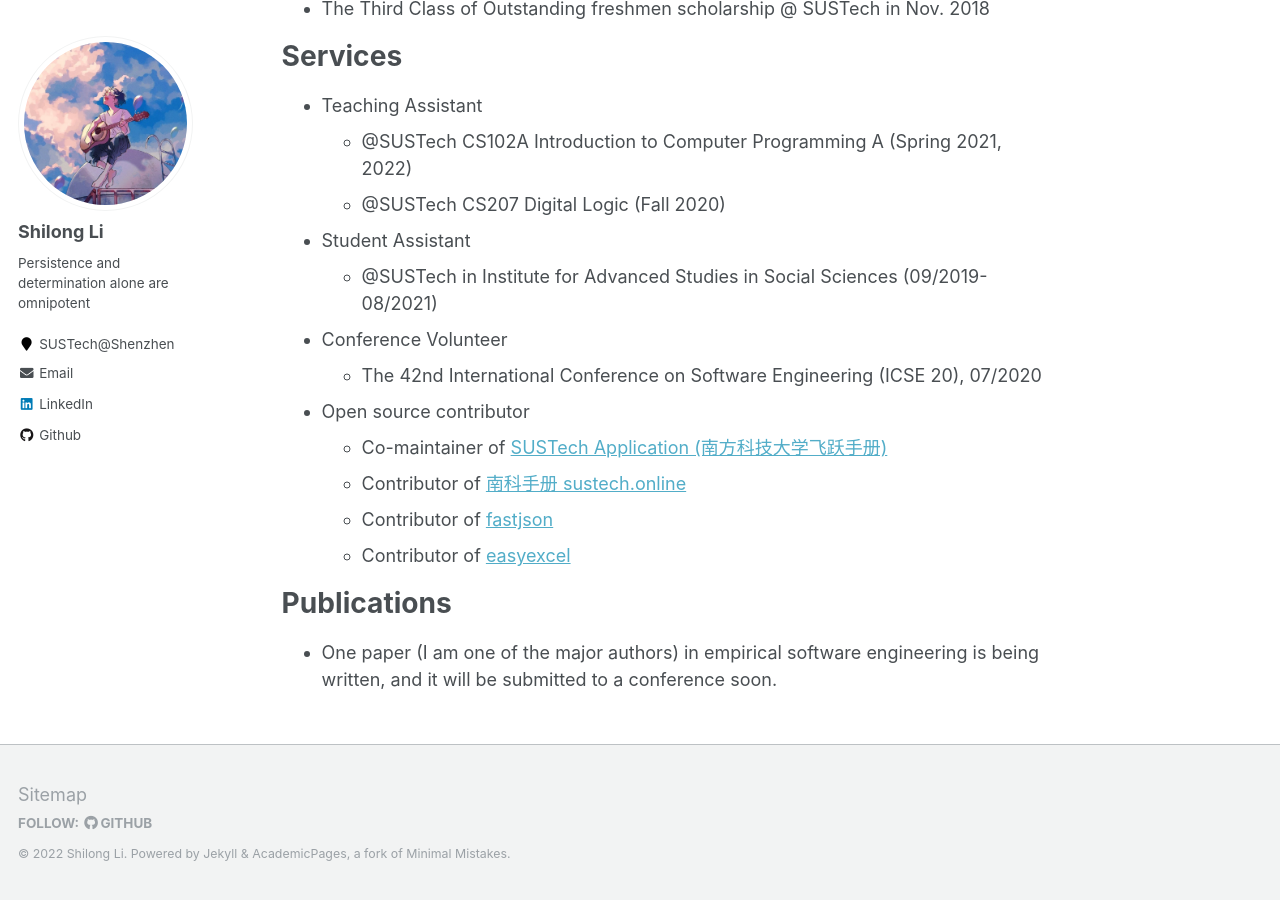
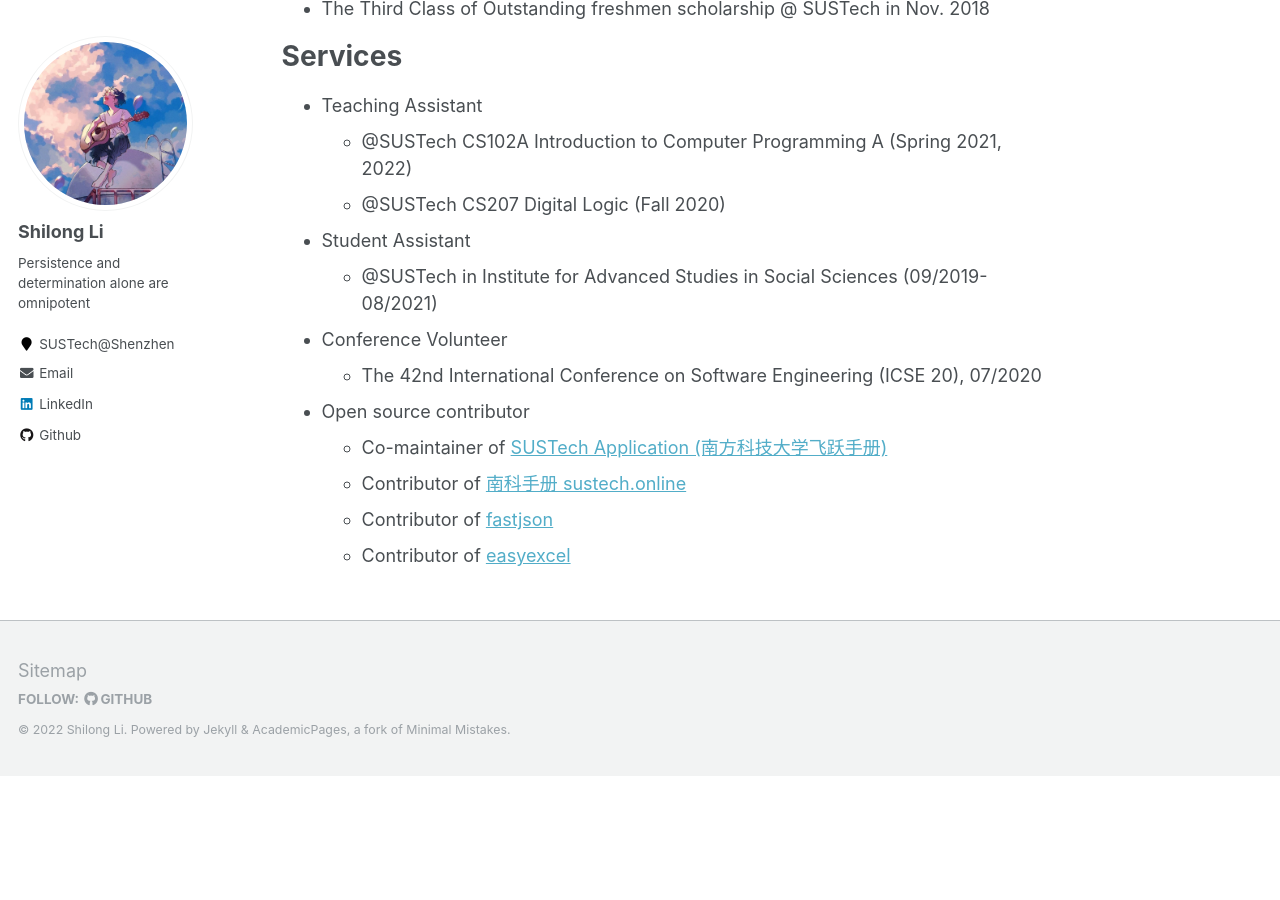
Before and after one commit to lethal233/lethal233.github.io, a Jekyll site: the page built from _pages/about.md, in a window 1280 px wide and 900 px high, scrolled down 970 px. Built offline with Jekyll 4.4.1, drawn with Linux system fonts in a browser that asks for light colours; after the commit the page ends 1746 px from its top, so only the background shows below that.

Commit message:
[update] publications

```diff
--- a/_pages/about.md
+++ b/_pages/about.md
@@ -50,6 +50,6 @@
   - Contributor of [fastjson](https://github.com/alibaba/fastjson)
   - Contributor of [easyexcel](https://github.com/alibaba/easyexcel)
 
-# Publications
+<!-- # Publications
 
-- One paper (I am one of the major authors) in empirical software engineering is being written, and it will be submitted to a conference soon.
+- One paper (I am one of the major authors) in empirical software engineering is being written, and it will be submitted to a conference soon. -->
```
